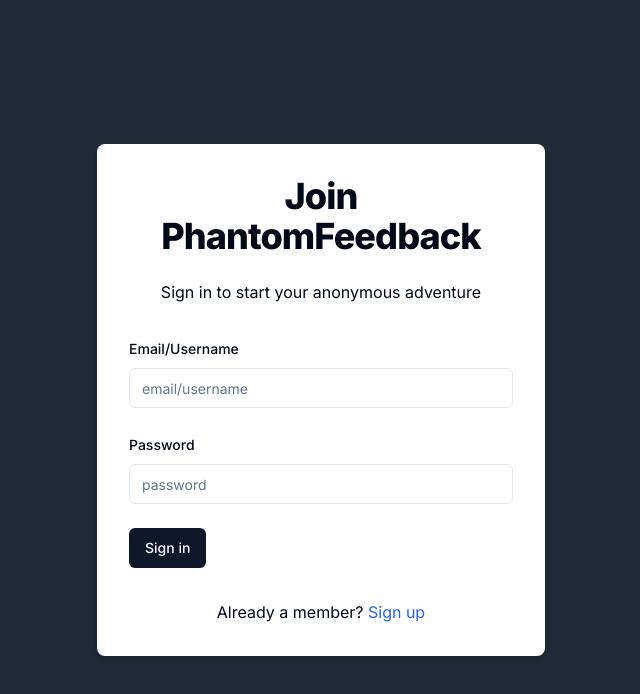
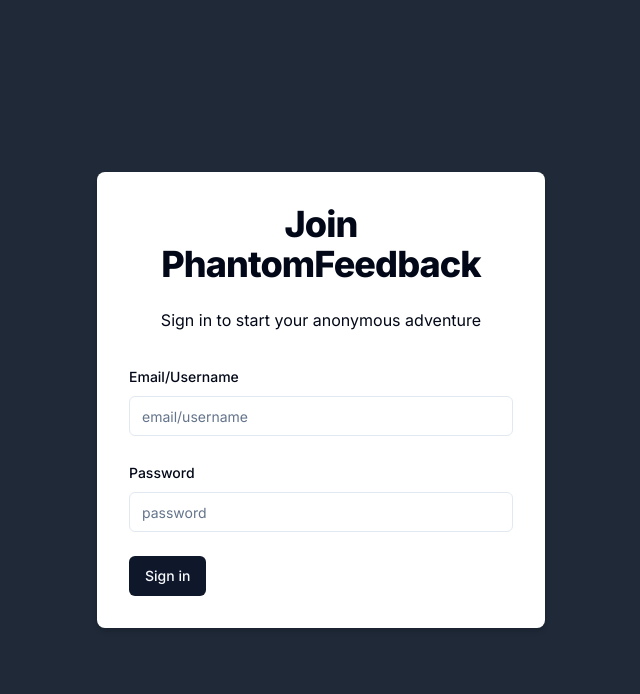
Before and after one commit to kisnagoyal/PhantomFeedback, a Next.js app: page /sign-in in a window 1280 px wide. Shown: the top 694 px of the page, without its empty margins (319-959 px from the left). Built offline with nearby package versions, Linux system fonts and the light colour scheme.

Commit message:
bug fixed

```diff
--- a/src/app/(auth)/sign-in/page.tsx
+++ b/src/app/(auth)/sign-in/page.tsx
@@ -123,14 +123,7 @@
                         </Button>
                     </form>
                 </Form>
-                <div className="text-center mt-4">
-                    <p>
-                        Already a member?{' '}
-                        <Link href="/sign-up" className="text-blue-600 hover:text-blue-800">
-                            Sign up
-                        </Link>
-                    </p>
-                </div>
+
             </div>
         </div>
     );
--- a/src/app/(auth)/sign-up/page.tsx
+++ b/src/app/(auth)/sign-up/page.tsx
@@ -142,9 +142,9 @@
                             render={({ field }) => (
                                 <FormItem>
                                     <FormLabel>Email
-                                        <span style={{ color: 'gray', marginLeft: '8px' }}>
-                                            (use your personal email id)
-                                        </span>
+                                        {/* <span style={{ color: 'gray', marginLeft: '8px' }}> */}
+                                            {/* (use your personal email id) */}
+                                        {/* </span> */}
 
                                     </FormLabel>
                                     <FormControl>
--- a/src/app/(auth)/verify/[username]/page.tsx
+++ b/src/app/(auth)/verify/[username]/page.tsx
@@ -74,7 +74,7 @@
                     <h1 className="text-3xl font-extrabold tracking-tight lg:text-4xl mb-6">
                         Verify your Account
                     </h1>
-                    <p className="mb-4">Enjjkhihuter the verification code sent to your email</p>
+                    <p className="mb-4">Enter the verification code sent to your email</p>
                 </div>
                 <Form {...form}>
                     <form onSubmit={form.handleSubmit(onSubmit)} className="space-y-6">
```
